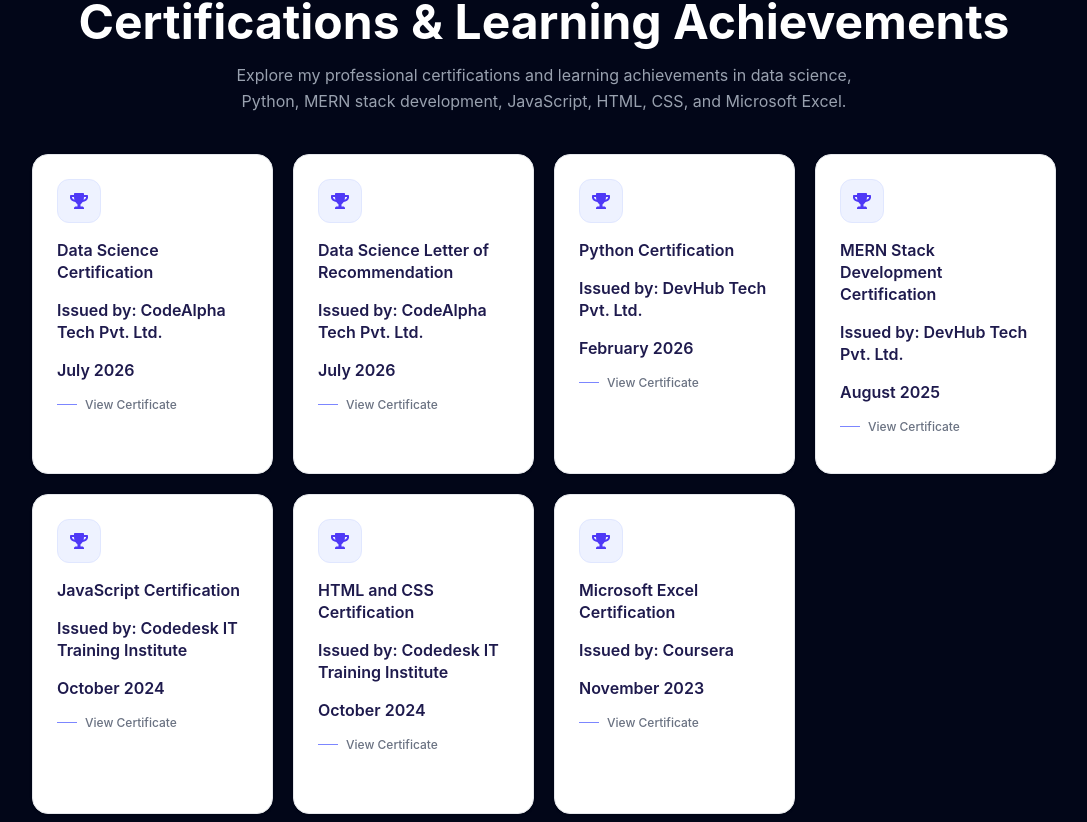
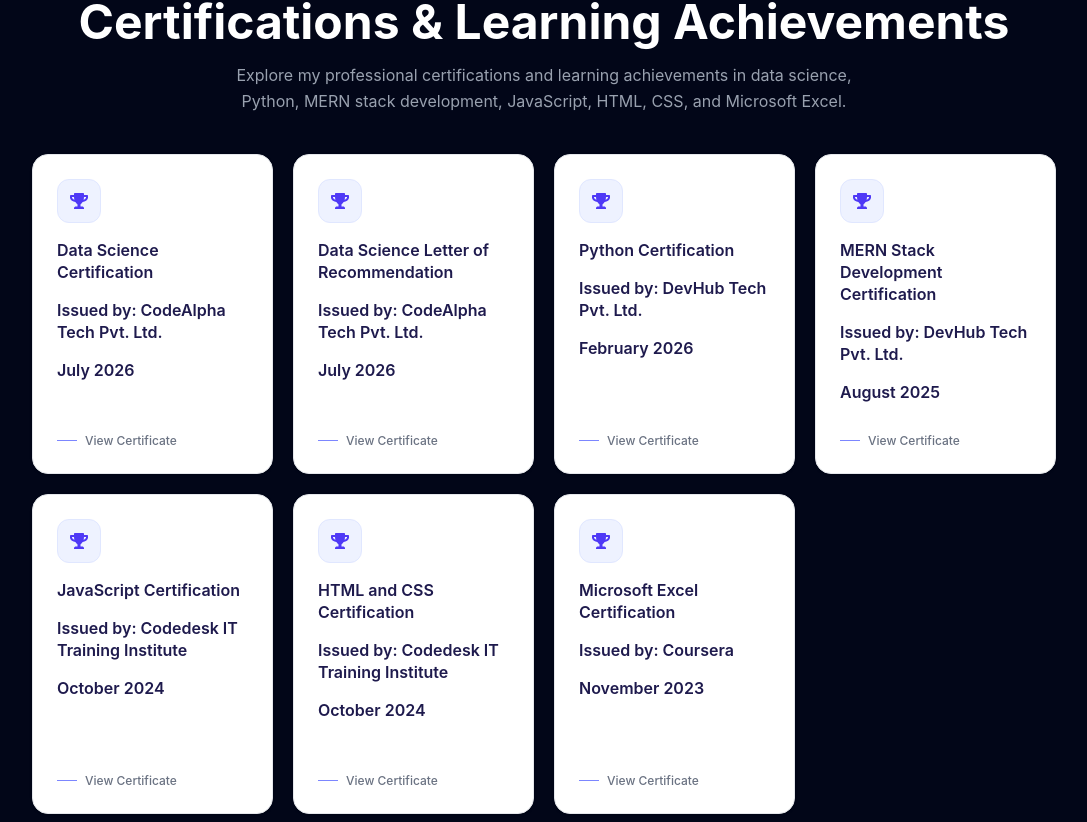
Before and after one commit to Soyalkhan01/Project-Portfolio, a React (Vite) app in the folder portfolio-frontend/: page / in a window 1280 px wide. Shown: the part 9358-10180 px from the top of the page, without its empty margins (96-1183 px from the left). Built offline with nearby package versions, Linux system fonts and the light colour scheme; no server answers.

Commit message:
fix responsive cards and animations

```diff
--- a/portfolio-frontend/src/components/home/Certifications.jsx
+++ b/portfolio-frontend/src/components/home/Certifications.jsx
@@ -42,8 +42,7 @@
 
 
                 {/* Certifications Grid */}
-                <div className="grid grid-cols-2 sm:grid-cols-3 md:grid-cols-4 gap-4 sm:gap-5 mt-10">
-
+                <div className="grid grid-cols-2 sm:grid-cols-3 md:grid-cols-4 gap-4 sm:gap-5 mt-10 items-stretch">
                     {certificationsData.certificates.map((certification, index) => (
                     <ScrollReveal
                         key={certification.id}
@@ -53,7 +52,6 @@
                     >
 
                        <div
-                            key={certification.id}
     role="button"
     tabIndex={0}
     aria-label={`View ${certification.title} certificate`}
@@ -64,44 +62,42 @@
             setSelectedCertificate(certification);
         }
     }}
-                            className="group relative overflow-hidden rounded-2xl border border-gray-200 bg-white p-5 sm:p-6 shadow-sm sm:h-80 hover:-translate-y-1.5 hover:shadow-xl hover:shadow-indigo-950/10 hover:border-indigo-200 transition-all duration-300 cursor-pointer focus:outline-none focus:ring-2 focus:ring-indigo-500"
+    className="group relative overflow-hidden rounded-2xl border border-gray-200 bg-white p-5 sm:p-6 shadow-sm h-80 flex flex-col hover:-translate-y-1.5 hover:shadow-xl hover:shadow-indigo-950/10 hover:border-indigo-200 transition-all duration-300 cursor-pointer focus:outline-none focus:ring-2 focus:ring-indigo-500"
 >
 
     {/* Glow */}
     <div className="absolute -top-10 -right-10 w-24 h-24 rounded-full bg-indigo-100 blur-2xl opacity-0 group-hover:opacity-100 transition-opacity duration-500"></div>
 
-
-                            <div className="relative">
+    {/* MAIN CONTENT */}
+    <div className="relative flex flex-col flex-1">
 
         {/* Icon */}
-                                <div className="w-11 h-11 rounded-xl bg-indigo-50 text-indigo-600 border border-indigo-100 flex items-center justify-center group-hover:bg-indigo-600 group-hover:text-white transition-all duration-300">
-
+        <div className="w-11 h-11 rounded-xl bg-indigo-50 text-indigo-600 border border-indigo-100 flex items-center justify-center">
             <FaTrophy className="text-lg group-hover:scale-110 transition-transform duration-300" />
-
         </div>
-
 
         {/* Certificate Name */}
         <h3 className="mt-4 text-sm sm:text-base font-semibold text-indigo-950 leading-snug">
             {certification.title}
         </h3>
+
+        {/* Issuer */}
         <p className="mt-4 text-sm sm:text-base font-semibold text-indigo-950 leading-snug">
             Issued by: {certification.issuer}
         </p>
+
+        {/* Year */}
         <time className="mt-4 block text-sm sm:text-base font-semibold text-indigo-950 leading-snug">
             {certification.year}
         </time>
 
-
-                                {/* Bottom Accent */}
-                                <div className="mt-4 flex items-center gap-2">
-
+        {/* BOTTOM */}
+        <div className="mt-auto pt-4 flex items-center gap-2">
             <span className="w-5 h-px bg-indigo-400 group-hover:w-8 transition-all duration-300"></span>
 
             <span className="text-xs font-medium text-gray-500">
                 View Certificate
             </span>
-
         </div>
 
     </div>
--- a/portfolio-frontend/src/components/home/Contact.jsx
+++ b/portfolio-frontend/src/components/home/Contact.jsx
@@ -214,8 +214,10 @@
     <ScrollReveal
     direction="left"
     delay={100}
+        className="h-full"
+
 >
-    <div className="group p-6 sm:p-8 rounded-2xl border h-186.5 border-gray-200 bg-gray-50 shadow-sm hover:-translate-y-1 hover:shadow-lg hover:border-indigo-200 transition-all duration-300">
+    <div className="group h-full p-6 sm:p-8 rounded-2xl border border-gray-200 bg-gray-50 shadow-sm hover:-translate-y-1 hover:shadow-lg hover:border-indigo-200 transition-all duration-300">
 
         <h3 className="text-2xl md:text-3xl font-bold text-indigo-950">
             {contactData.title}
@@ -334,7 +336,7 @@
         </div>
 
         {/* Social Links */}
-       <div className="flex flex-wrap gap-3 mt-8">
+       <div className="flex flex-wrap gap-3 mt-10">
 
     {contactData.socialLinks.map((link) => {
 
@@ -375,8 +377,10 @@
 <ScrollReveal
     direction="right"
     delay={200}
+        className="h-full"
+
 >
-    <div className="group p-6 sm:p-8 rounded-2xl border border-gray-200 bg-gray-50 shadow-sm hover:-translate-y-1 hover:shadow-lg hover:border-indigo-200 transition-all duration-300">
+    <div className="group h-full p-6 sm:p-8 rounded-2xl border border-gray-200 bg-gray-50 shadow-sm hover:-translate-y-1 hover:shadow-lg hover:border-indigo-200 transition-all duration-300">
 
 
                     <form
--- a/portfolio-frontend/src/components/home/Experience.jsx
+++ b/portfolio-frontend/src/components/home/Experience.jsx
@@ -45,9 +45,9 @@
 >
 
     {/* Timeline Dot — Bottom to Top */}
-    <ScrollReveal
-        direction="up"
-        delay={index * 250}
+        <ScrollReveal
+            direction="up"
+            delay={index * 250}
         className="absolute left-0 sm:left-2 top-7 z-10"
     >
         <div className="w-9 h-9 rounded-full bg-white border-4 border-indigo-100 shadow-md flex items-center justify-center">
--- a/portfolio-frontend/src/index.css
+++ b/portfolio-frontend/src/index.css
@@ -28,6 +28,24 @@
     opacity: 1;
     transform: translateY(0);
   }
+}
+html {
+    width: 100%;
+    max-width: 100%;
+    overflow-x: hidden;
+}
+
+body {
+    width: 100%;
+    max-width: 100%;
+    margin: 0;
+    overflow-x: hidden;
+}
+
+#root {
+    width: 100%;
+    max-width: 100%;
+    overflow-x: hidden;
 }
 /*
 .ai-robot {
```
Lines whose indentation alone changed are shown as unchanged.
